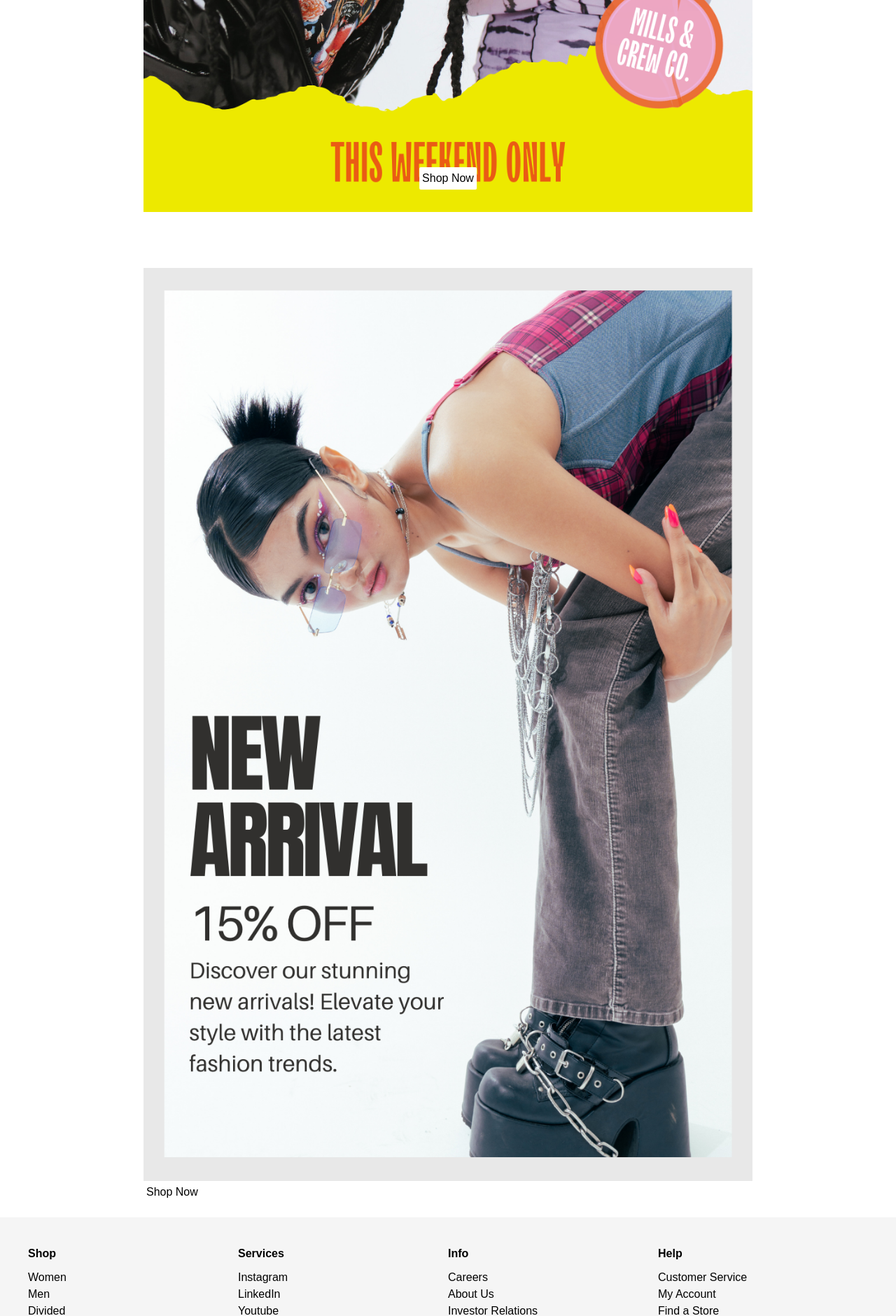
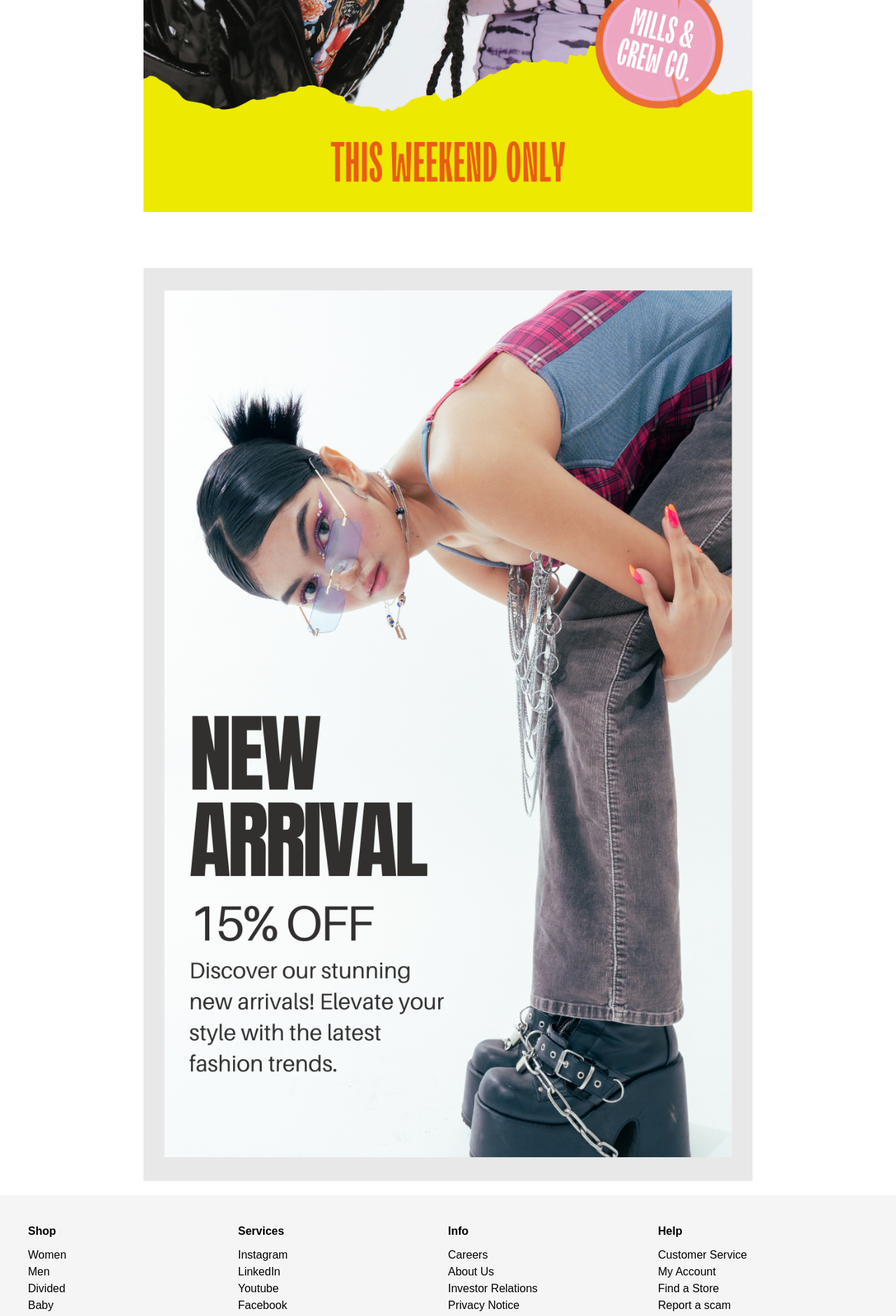
Before and after one commit to marcuswinbush/my, a Next.js app: page / in a window 1280 px wide. Shown: the part 2285-4166 px from the top of the page at 70% size. Built offline with nearby package versions, Linux system fonts and the light colour scheme.

Commit message:
cleaning up code

```diff
--- a/app/Components/Main.tsx
+++ b/app/Components/Main.tsx
@@ -12,9 +12,6 @@ return(
 <main className='main-container'>
 <div className='image-div'>
 <img className="bg-cover" src='/Images/fall.png' alt='Fall Collection'></img>
-<div className='button-container'>
-    <button className='md: bg-white hover:bg-white/90 rounded-sm p-1 absolute  left-1/2  transform -translate-x-1/2 -translate-y-16 hidden '>Shop Now</button>
-    </div>
 </div>
 <div className='popular-list'>
 <h1 className='font-semibold text-lg'>What are you shopping for today?</h1>
@@ -26,7 +23,6 @@ return(
 < div className='image-div'>
 
 <img className="bg-cover" src='/Images/discount-ad.png' alt='Fall Collection'></img>
-<button className=' bg-white hover:bg-white/90 rounded-sm p-1 absolute  left-1/2  transform -translate-x-1/2 -translate-y-16 '>Shop Now</button>
 
 
 </div>
@@ -35,9 +31,6 @@ return(
 
 <div className='image-div'>
 <img className="bg-cover" src='/Images/img3.png' alt='Fall Collection'></img>
-<div className='button-container'>
-    <button className=' bg-white hover:bg-white/90 rounded-sm p-1'>Shop Now</button>
-    </div>
 </div>
 
 </main>
--- a/app/globals.css
+++ b/app/globals.css
@@ -41,6 +41,7 @@ display: flex;
 }
 .icon{
   width:100%;
+  font-size: 25px;
 }
 
 @media screen and  (max-width: 768px) {
```
